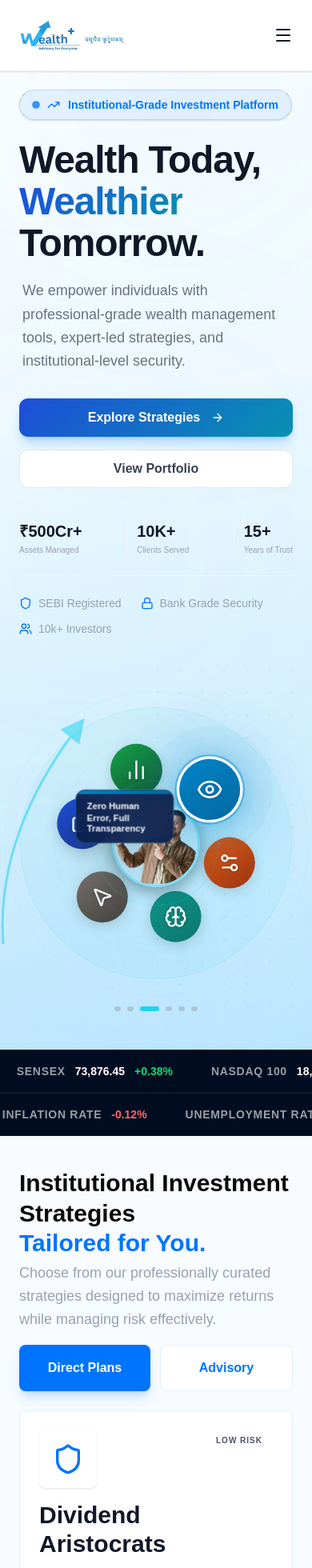
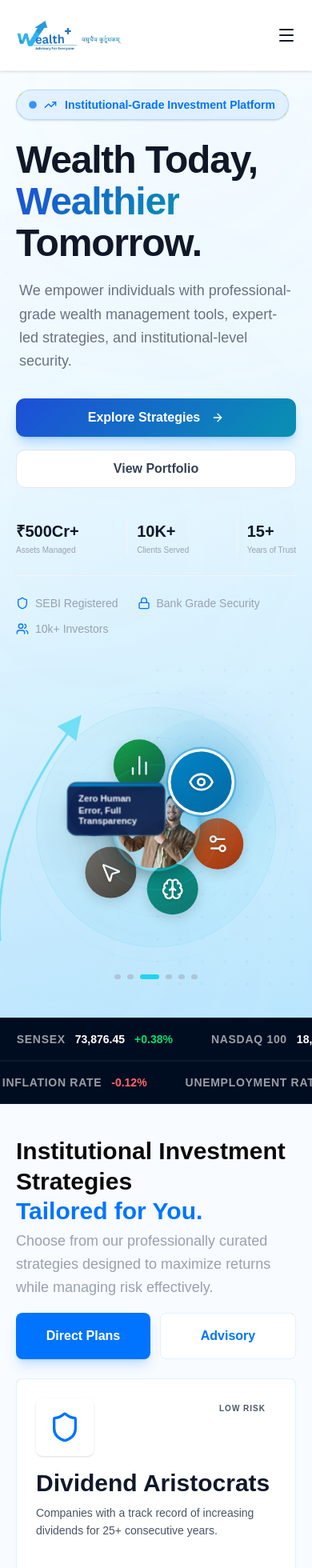
Before and after one commit to pushpendracse/WealthplysMERN, a Next.js app: page / in a window 390 px wide. Shown: the top 1960 px of the page at 80% size. Built offline with nearby package versions, Linux system fonts and the light colour scheme.

Commit message:
Fix right side padding

```diff
--- a/components/BooksAndFeatures.tsx
+++ b/components/BooksAndFeatures.tsx
@@ -31,7 +31,7 @@ const whyChooseUs = [
 const BooksAndFeatures = () => {
   return (
     <section id="expertise" className="py-10 md:py-16 bg-[#f8fbff] overflow-hidden">
-      <div className="max-w-7xl mx-auto px-6 sm:px-8">
+      <div className="max-w-7xl mx-auto px-5 sm:px-8">
         <div className="grid lg:grid-cols-2 gap-12 items-center">
           {/* Left: Book Section */}
           <motion.div
--- a/components/Hero.tsx
+++ b/components/Hero.tsx
@@ -62,8 +62,8 @@ const Hero = () => {
 
   /* ── Orbit size ── */
   const isMob  = mounted ? window.innerWidth < 768 : false;
-  const orbit  = isMob ? 95 : 165;
-  const cSize  = isMob ? 340 : 460;
+  const orbit  = isMob ? 80 : 165;
+  const cSize  = isMob ? 300 : 460;
 
   const nodes = FEATURES.map((f, i) => {
     const deg = START_DEG + (i / FEATURES.length) * 360;
@@ -86,7 +86,7 @@ const Hero = () => {
       <div className="absolute -bottom-32 right-1/4 w-[450px] h-[450px] rounded-full pointer-events-none blur-[130px]"
         style={{ background: "radial-gradient(circle,rgba(96,165,250,0.07),transparent 70%)" }} />
 
-      <section className="relative max-w-7xl mx-auto px-6 pt-8 pb-10 md:pt-12 md:pb-16">
+      <section className="relative max-w-7xl mx-auto px-5 sm:px-6 pt-8 pb-10 md:pt-12 md:pb-16">
         <div className="grid lg:grid-cols-2 gap-10 lg:gap-6 items-center">
 
           {/* ══ LEFT: Rich headline + content ══ */}
--- a/components/InvestmentPlans.tsx
+++ b/components/InvestmentPlans.tsx
@@ -124,7 +124,7 @@ const InvestmentPlans = () => {
 
   return (
     <section id="plans" className="py-10 md:py-16 bg-[#f8fbff] overflow-hidden">
-      <div className="max-w-7xl mx-auto px-6 sm:px-8">
+      <div className="max-w-7xl mx-auto px-5 sm:px-8">
         <div className="flex flex-col md:flex-row md:items-end justify-between gap-4 md:gap-6 mb-6 md:mb-10">
           <div className="max-w-2xl">
             <h2 className="text-3xl md:text-3xl font-bold text-dark mb-1 leading-tight">
--- a/components/Navbar.tsx
+++ b/components/Navbar.tsx
@@ -29,7 +29,7 @@ const Navbar = () => {
     <nav
       className="fixed top-0 w-full z-[100] bg-white/95 backdrop-blur-md border-b border-gray-100 py-3 md:py-4 shadow-sm"
     >
-      <div className="max-w-7xl mx-auto px-6 md:px-8 lg:px-10">
+      <div className="max-w-7xl mx-auto px-5 md:px-8 lg:px-10">
         <div className="flex justify-between items-center h-16">
           <Link href="/" className="flex items-center gap-2">
             <Image
--- a/components/Philosophy.tsx
+++ b/components/Philosophy.tsx
@@ -19,7 +19,7 @@ const items = [
 const Philosophy = () => {
   return (
     <section className="py-10 md:py-16 bg-[#f8fbff]">
-      <div className="max-w-7xl mx-auto px-6 sm:px-8">
+      <div className="max-w-7xl mx-auto px-5 sm:px-8">
         <div className="text-center mb-8 md:mb-12 max-w-3xl mx-auto">
           <div className="inline-flex items-center gap-2 px-3 py-1 bg-sky-100 text-primary rounded-lg text-xs font-bold uppercase tracking-widest mb-6">
             Our Core Values
```
